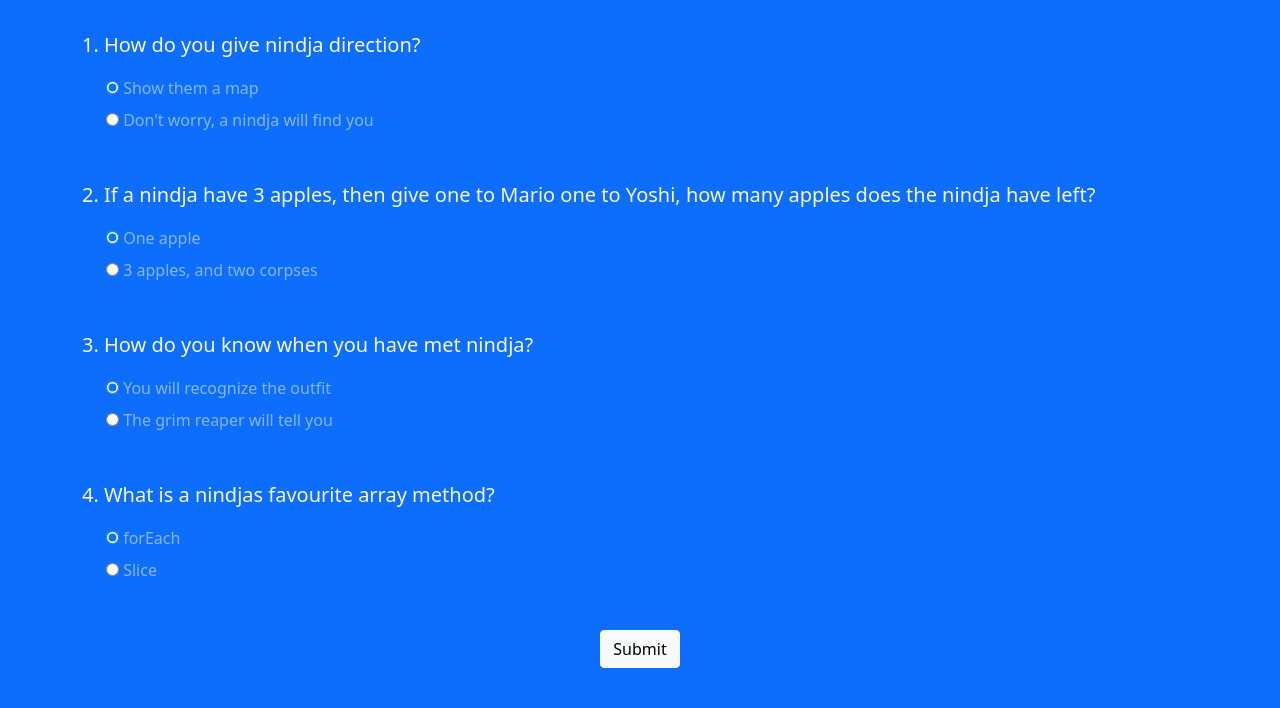
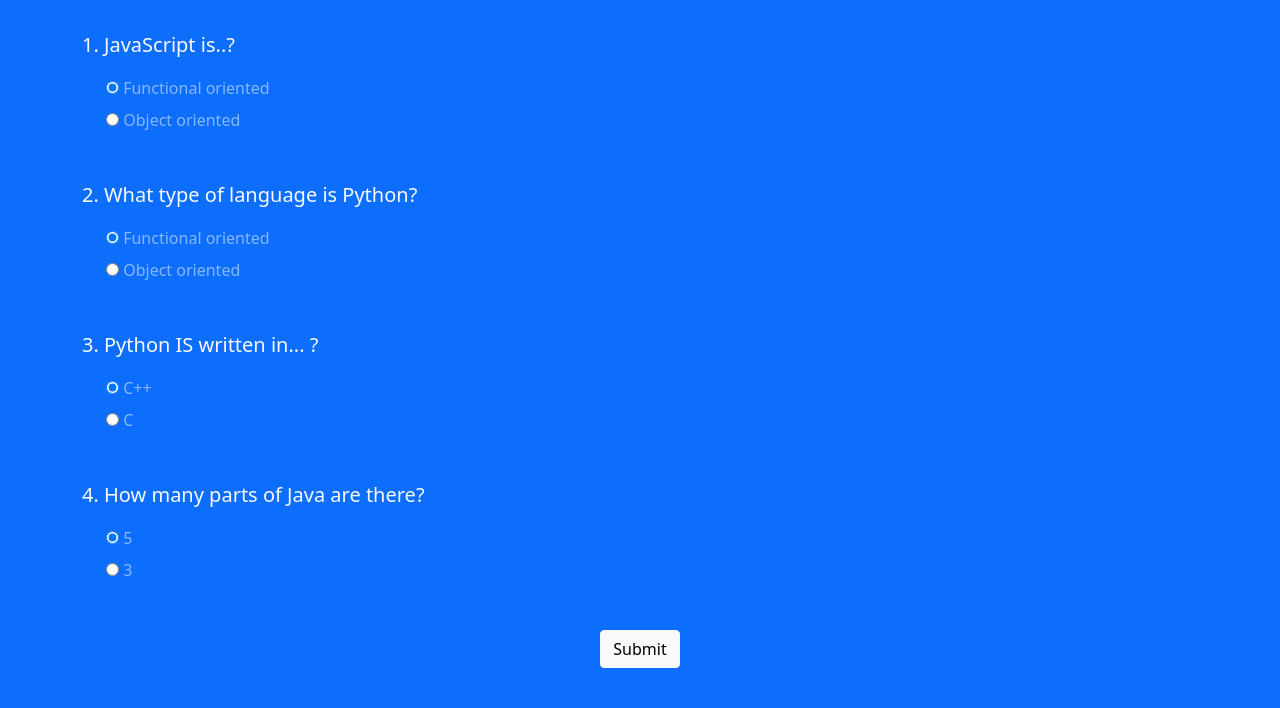
Before and after one commit to almdnn/Mini-Quiz, a plain HTML site: page index.html in a window 1280 px wide. Shown: the part 285-993 px from the top of the page. Drawn offline with nearby package versions, Linux system fonts and the light colour scheme.

Commit message:
commited

```diff
--- a/index.html
+++ b/index.html
@@ -11,7 +11,7 @@
      <!-- top section  -->
     <div class="intro py-3 bg-white text-center">
        <div class="container">
-           <h2 class="text-primary display-3 my-4">Almesko Quiz</h2>
+           <h2 class="text-primary display-3 my-4">Programming mini Quiz</h2>
        </div>
     </div>
 
@@ -19,58 +19,58 @@
 
     <div class="result py-4 d-none bg-light text-center">
         <div class="container lead">
-            <p>You are <span class="text-primary display-4 p-3">0%</span>Ala</p>
+            <p>You are <span class="text-primary display-4 p-3">0%</span>programming expert</p>
         </div>
     </div>
 
     <!-- quiz section  -->
     <div class="quiz py-4 bg-primary">
         <div class="container">
-            <h2 class="my-5 text-white">On with the question</h2>
+            <h2 class="my-5 text-white">Questions..</h2>
 
             <form class="quiz-form text-light">
                 <div class="my-5">
-                    <p class="lead font-weight-normal">1. How do you give nindja direction? </p>
+                    <p class="lead font-weight-normal">1. JavaScript is..? </p>
                     <div class="form-check my-2 text-white-50">
                         <input type="radio" name="q1" value="A" checked>
-                        <label class="form-check-label">Show them a map</label>
+                        <label class="form-check-label">Functional oriented</label>
                     </div>
                     <div class="form-check my-2 text-white-50">
                         <input type="radio" name="q1" value="B">
-                        <label class="form-check-label">Don't worry, a nindja will find you</label>
+                        <label class="form-check-label">Object oriented</label>
                     </div>
                 </div>
                 <div class="my-5">
-                    <p class="lead font-weight-normal">2. If a nindja have 3 apples, then give one to Mario one to Yoshi, how many apples does the nindja have left? </p>
+                    <p class="lead font-weight-normal">2. What type of language is Python? </p>
                     <div class="form-check my-2 text-white-50">
                         <input type="radio" name="q2" value="A" checked>
-                        <label class="form-check-label">One apple</label>
+                        <label class="form-check-label">Functional oriented</label>
                     </div>
                     <div class="form-check my-2 text-white-50">
                         <input type="radio" name="q2" value="B">
-                        <label class="form-check-label">3 apples, and two corpses</label>
+                        <label class="form-check-label">Object oriented</label>
                     </div>
                 </div>
                 <div class="my-5">
-                    <p class="lead font-weight-normal">3. How do you know when you have met nindja? </p>
+                    <p class="lead font-weight-normal">3. Python IS written in... ? </p>
                     <div class="form-check my-2 text-white-50">
                         <input type="radio" name="q3" value="A" checked>
-                        <label class="form-check-label">You will recognize the outfit</label>
+                        <label class="form-check-label">C++</label>
                     </div>
                     <div class="form-check my-2 text-white-50">
                         <input type="radio" name="q3" value="B">
-                        <label class="form-check-label">The grim reaper will tell you</label>
+                        <label class="form-check-label">C</label>
                     </div>
                 </div>
                 <div class="my-5">
-                    <p class="lead font-weight-normal">4. What is a nindjas favourite array method?</p>
+                    <p class="lead font-weight-normal">4. How many parts of Java are there?</p>
                     <div class="form-check my-2 text-white-50">
                         <input type="radio" name="q4" value="A" checked>
-                        <label class="form-check-label">forEach</label>
+                        <label class="form-check-label">5</label>
                     </div>
                     <div class="form-check my-2 text-white-50">
                         <input type="radio" name="q4" value="B">
-                        <label class="form-check-label">Slice</label>
+                        <label class="form-check-label">3</label>
                     </div>
                 </div>
                 <div class="text-center">
```
Also changed, not shown: 1 other file.
